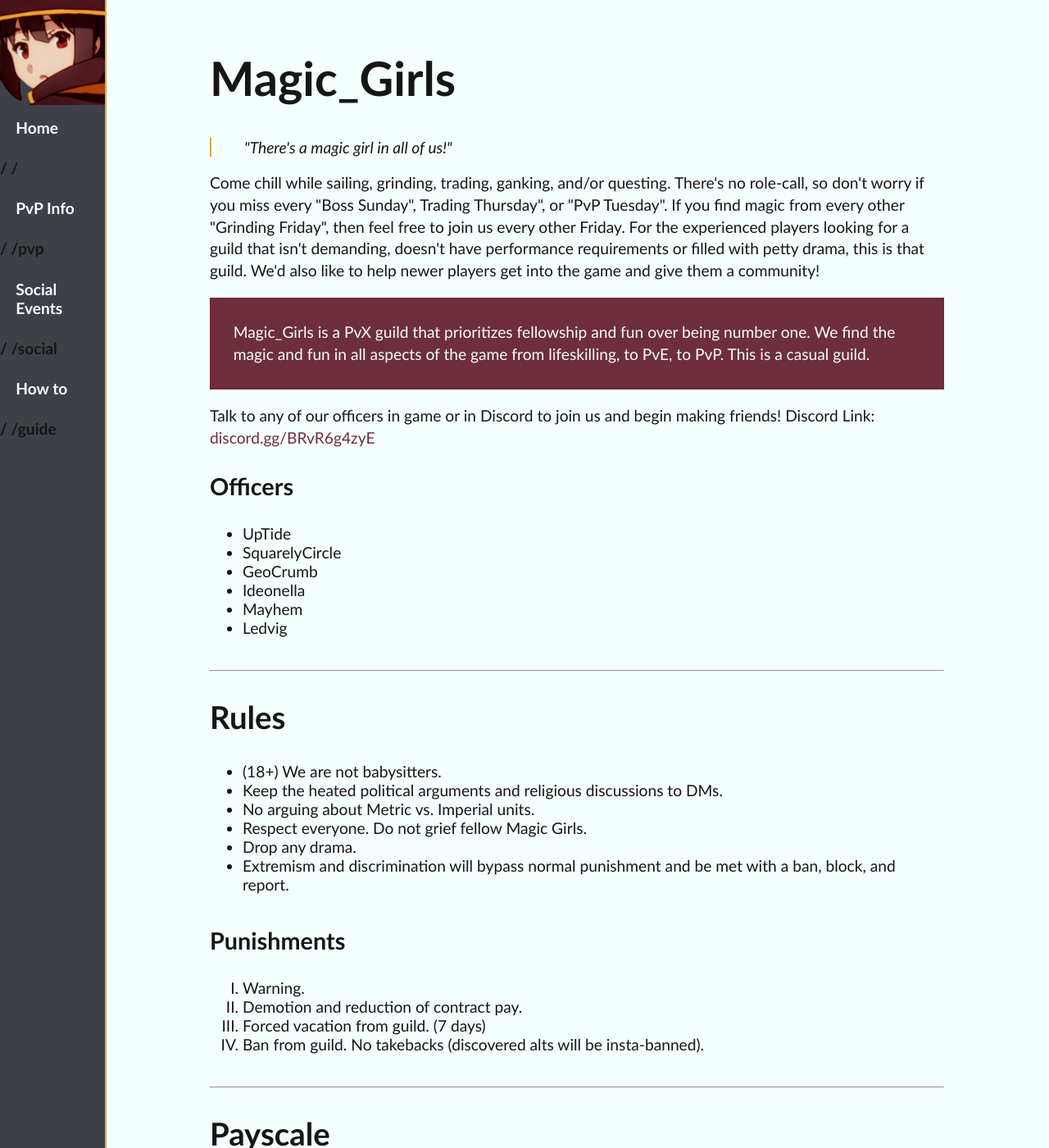
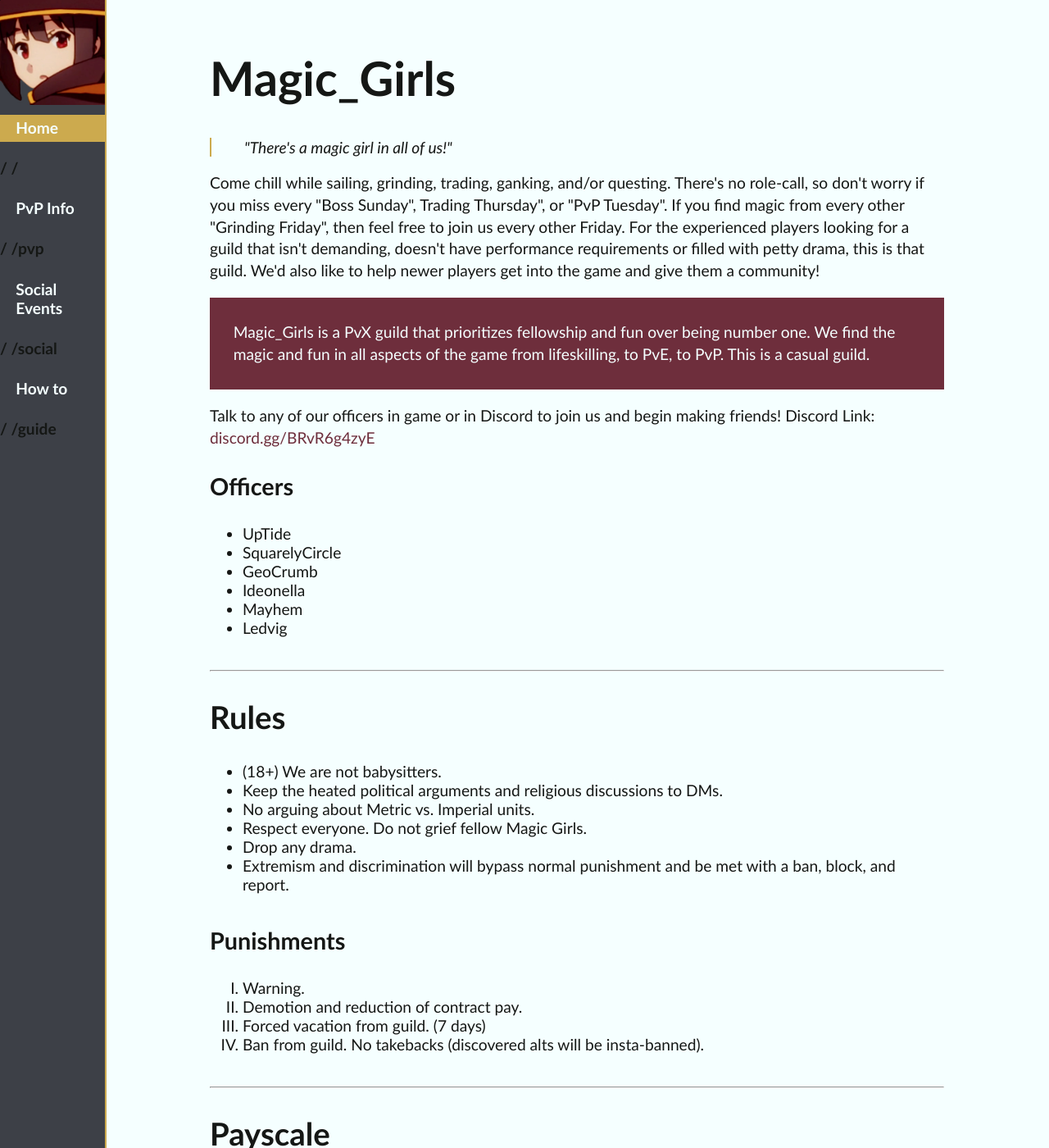
Before and after one commit to ideonella/ideonella.github.io, a Jekyll site: the page built from index.html, in a window 1280 px wide and 1400 px high. Shown: the whole window at 82% size. Built offline with Jekyll 4.4.1, drawn with Linux system fonts in a browser that asks for light colours.

Commit message:
Update nav.scss

```diff
--- a/_sass/nav.scss
+++ b/_sass/nav.scss
@@ -24,6 +24,6 @@ nav a:hover {
     text-decoration: none;
 }
 
-nav a:active {
+nav a.current {
     background-color: $magic-gold;
 }
```
